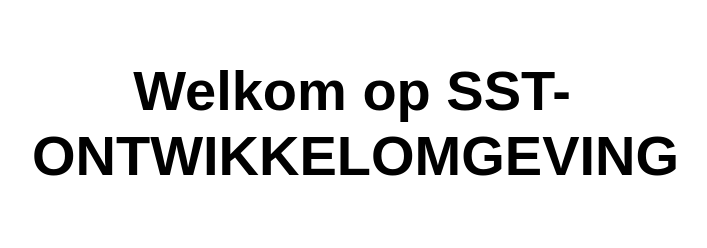
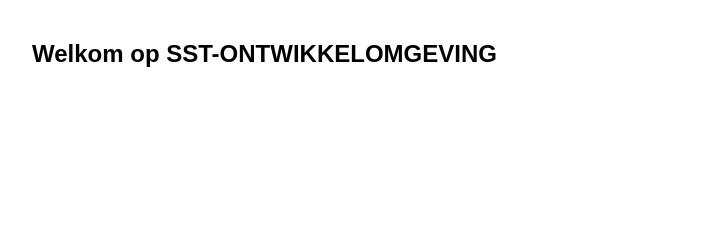
Before and after one commit to velds68/mijn-eerste-statische-web-app, a website: page src/index.html in a window 1280 px wide. Shown: the whole page, without its empty margins (288-995 px from the left). Drawn offline with Linux system fonts and the light colour scheme.

Commit message:
Update index.html

```diff
--- a/src/index.html
+++ b/src/index.html
@@ -10,7 +10,7 @@
 
 <body>
   <main>
-<h1>Welkom op SST-ONTWIKKELOMGEVING</h1>
+<h2>Welkom op SST-ONTWIKKELOMGEVING</h2>
   </main>
 </body>
 
```
